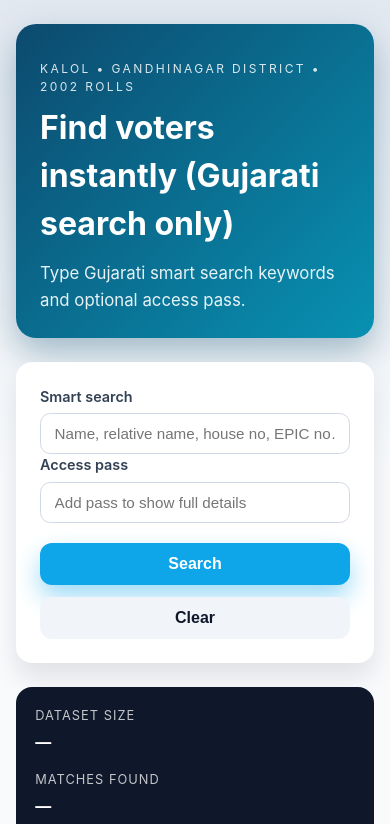
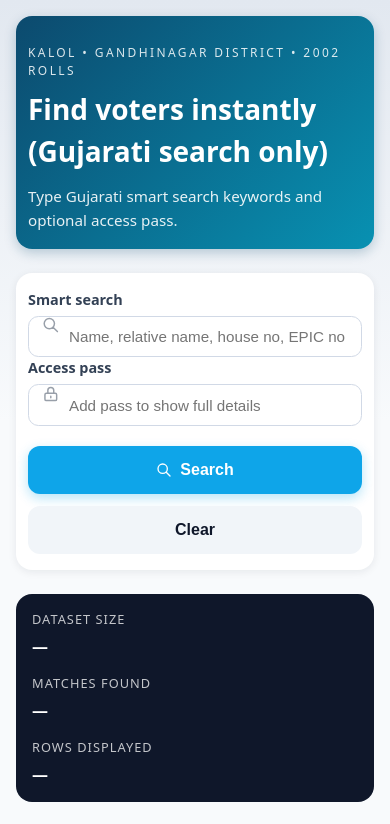
Before and after one commit to dhruvworld/sir, a React (Vite) app in the folder frontend/: page / in a window 390 px wide. Shown: the top 824 px of the page. Built offline with nearby package versions, Linux system fonts and the light colour scheme; no server answers.

Commit message:
Add mobile-first UI improvements: icons, table styling, loading states, and performance optimizations

```diff
--- a/frontend/index.html
+++ b/frontend/index.html
@@ -3,7 +3,9 @@
   <head>
     <meta charset="UTF-8" />
     <link rel="icon" type="image/svg+xml" href="/vite.svg" />
-    <meta name="viewport" content="width=device-width, initial-scale=1.0" />
+    <meta name="viewport" content="width=device-width, initial-scale=1.0, maximum-scale=5.0, user-scalable=yes" />
+    <meta name="theme-color" content="#0c4a6e" />
+    <meta name="mobile-web-app-capable" content="yes" />
     <title>SIR CHECK</title>
   </head>
   <body>
--- a/frontend/src/App.css
+++ b/frontend/src/App.css
@@ -1,9 +1,20 @@
+* {
+  box-sizing: border-box;
+}
+
 #root {
   max-width: 1200px;
   margin: 0 auto;
+  padding: 1rem;
+  font-family: system-ui, -apple-system, BlinkMacSystemFont, 'Segoe UI', sans-serif;
+  -webkit-font-smoothing: antialiased;
+  -moz-osx-font-smoothing: grayscale;
+}
+
+@media (min-width: 768px) {
+  #root {
     padding: 2.5rem 1.5rem 4rem;
-  font-family: 'Inter', system-ui, -apple-system, BlinkMacSystemFont, 'Segoe UI',
-    sans-serif;
+  }
 }
 
 .page {
@@ -13,11 +24,19 @@
 }
 
 header {
+  padding: 1.25rem 1rem;
+  border-radius: 1rem;
+  background: linear-gradient(135deg, #0c4a6e, #0891b2);
+  color: white;
+  box-shadow: 0 4px 12px rgb(12 74 110 / 25%);
+}
+
+@media (min-width: 768px) {
+  header {
     padding: 1.5rem;
     border-radius: 1.25rem;
-  background: linear-gradient(135deg, #0c4a6e, #0891b2);
-  color: white;
     box-shadow: 0 15px 35px rgb(12 74 110 / 35%);
+  }
 }
 
 .eyebrow {
@@ -42,10 +61,17 @@ header h1 {
 }
 
 .search-form {
-  padding: 1.5rem;
+  padding: 1rem;
   border-radius: 1rem;
   background: white;
+  box-shadow: 0 2px 8px rgb(15 23 42 / 8%);
+}
+
+@media (min-width: 768px) {
+  .search-form {
+    padding: 1.5rem;
     box-shadow: 0 15px 25px rgb(15 23 42 / 10%);
+  }
 }
 
 .field-grid {
@@ -66,18 +92,46 @@ header h1 {
   font-weight: 600;
 }
 
+.field {
+  position: relative;
+}
+
 .field input {
   border: 1px solid #d1d9e6;
   border-radius: 0.65rem;
   padding: 0.7rem 0.85rem;
   font-size: 0.95rem;
-  transition: border-color 0.2s ease, box-shadow 0.2s ease;
+  width: 100%;
+  transition: border-color 0.15s ease, box-shadow 0.15s ease;
+  -webkit-appearance: none;
+  appearance: none;
+}
+
+.field-with-icon input {
+  padding-left: 2.5rem;
 }
 
 .field input:focus {
   outline: none;
   border-color: #0ea5e9;
   box-shadow: 0 0 0 3px rgb(14 165 233 / 25%);
+}
+
+.field-icon {
+  position: absolute;
+  left: 0.85rem;
+  top: 50%;
+  margin-top: 0.15rem;
+  transform: translateY(-50%);
+  width: 1.1rem;
+  height: 1.1rem;
+  opacity: 0.5;
+  pointer-events: none;
+  transition: opacity 0.15s ease;
+}
+
+.field:focus-within .field-icon {
+  opacity: 0.7;
 }
 
 .form-actions {
@@ -90,31 +144,52 @@ header h1 {
 .form-actions button {
   border: none;
   border-radius: 0.75rem;
-  padding: 0.75rem 1.75rem;
+  padding: 0.85rem 1.5rem;
   font-size: 1rem;
   font-weight: 600;
   cursor: pointer;
-  transition: transform 0.2s ease, box-shadow 0.2s ease;
+  transition: transform 0.1s ease, box-shadow 0.1s ease, background 0.15s ease;
+  touch-action: manipulation;
+  -webkit-tap-highlight-color: transparent;
+  min-height: 44px;
+  display: inline-flex;
+  align-items: center;
+  justify-content: center;
+  gap: 0.5rem;
 }
 
 .form-actions button:disabled {
   opacity: 0.6;
   cursor: not-allowed;
+  transform: none !important;
 }
 
 .form-actions .primary {
   background: #0ea5e9;
   color: white;
-  box-shadow: 0 12px 24px rgb(14 165 233 / 40%);
+  box-shadow: 0 4px 12px rgb(14 165 233 / 30%);
 }
 
+.form-actions .primary:not(:disabled):active {
+  transform: scale(0.98);
+  box-shadow: 0 2px 6px rgb(14 165 233 / 30%);
+}
+
+@media (hover: hover) {
   .form-actions .primary:not(:disabled):hover {
     transform: translateY(-1px);
+    box-shadow: 0 6px 16px rgb(14 165 233 / 40%);
+  }
 }
 
 .form-actions .secondary {
   background: #f1f5f9;
   color: #0f172a;
+}
+
+.form-actions .secondary:not(:disabled):active {
+  transform: scale(0.98);
+  background: #e2e8f0;
 }
 
 .summary-bar {
@@ -152,6 +227,11 @@ header h1 {
   color: #0369a1;
 }
 
+.banner.warning {
+  background: #fef3c7;
+  color: #92400e;
+}
+
 .empty-state {
   text-align: center;
   padding: 3rem 1rem;
@@ -168,6 +248,26 @@ header h1 {
   overflow-x: auto;
   border-radius: 1rem;
   box-shadow: inset 0 0 0 1px #e2e8f0;
+  -webkit-overflow-scrolling: touch;
+  scrollbar-width: thin;
+}
+
+.results-wrapper::-webkit-scrollbar {
+  height: 8px;
+}
+
+.results-wrapper::-webkit-scrollbar-track {
+  background: #f1f5f9;
+  border-radius: 4px;
+}
+
+.results-wrapper::-webkit-scrollbar-thumb {
+  background: #cbd5e1;
+  border-radius: 4px;
+}
+
+.results-wrapper::-webkit-scrollbar-thumb:hover {
+  background: #94a3b8;
 }
 
 .results-table {
@@ -178,6 +278,9 @@ header h1 {
 
 .results-table thead {
   background: #f8fafc;
+  position: sticky;
+  top: 0;
+  z-index: 10;
 }
 
 .results-table th {
@@ -187,7 +290,28 @@ header h1 {
   letter-spacing: 0.06em;
   color: #475569;
   padding: 0.9rem;
-  border-bottom: 1px solid #e2e8f0;
+  border-bottom: 2px solid #e2e8f0;
+  font-weight: 600;
+  white-space: nowrap;
+}
+
+.results-table tbody tr {
+  transition: background-color 0.1s ease;
+  will-change: background-color;
+}
+
+.results-table tbody tr:nth-child(even) {
+  background-color: #f8fafc;
+}
+
+@media (hover: hover) {
+  .results-table tbody tr:hover {
+    background-color: #f1f5f9;
+  }
+}
+
+.results-table tbody tr:active {
+  background-color: #e2e8f0;
 }
 
 .results-table td {
@@ -299,21 +423,99 @@ header h1 {
   border: none;
   background: #0ea5e9;
   color: white;
-  padding: 0.45rem 0.9rem;
+  padding: 0.5rem 0.9rem;
   border-radius: 0.6rem;
   font-weight: 600;
   cursor: pointer;
   font-size: 0.85rem;
-  transition: background 0.2s ease;
+  transition: background 0.15s ease, transform 0.1s ease;
+  touch-action: manipulation;
+  -webkit-tap-highlight-color: transparent;
+  display: inline-flex;
+  align-items: center;
+  gap: 0.4rem;
+  min-height: 36px;
 }
 
+.share-button:active {
+  transform: scale(0.95);
+  background: #0284c7;
+}
+
+@media (hover: hover) {
   .share-button:hover {
     background: #0284c7;
   }
+}
 
-@media (max-width: 600px) {
-  #root {
-    padding: 1.5rem 1rem 3rem;
+.share-icon {
+  width: 1rem;
+  height: 1rem;
+  display: inline-block;
+}
+
+.loading-spinner {
+  display: inline-block;
+  width: 1.2rem;
+  height: 1.2rem;
+  border: 2px solid rgba(255, 255, 255, 0.3);
+  border-top-color: white;
+  border-radius: 50%;
+  animation: spin 0.6s linear infinite;
+}
+
+@keyframes spin {
+  to {
+    transform: rotate(360deg);
+  }
+}
+
+.loading-overlay {
+  position: relative;
+  min-height: 200px;
+  display: flex;
+  align-items: center;
+  justify-content: center;
+}
+
+.loading-overlay::before {
+  content: '';
+  position: absolute;
+  inset: 0;
+  background: rgba(255, 255, 255, 0.8);
+  border-radius: 1rem;
+  backdrop-filter: blur(2px);
+}
+
+.loading-content {
+  position: relative;
+  z-index: 1;
+  display: flex;
+  flex-direction: column;
+  align-items: center;
+  gap: 1rem;
+  color: #475569;
+}
+
+.loading-content .loading-spinner {
+  width: 2rem;
+  height: 2rem;
+  border-width: 3px;
+  border-color: #cbd5e1;
+  border-top-color: #0ea5e9;
+}
+
+@media (max-width: 767px) {
+  html {
+    -webkit-text-size-adjust: 100%;
+  }
+
+  body {
+    -webkit-tap-highlight-color: transparent;
+  }
+
+  .field-grid {
+    grid-template-columns: 1fr;
   }
 
   .form-actions {
@@ -322,9 +524,47 @@ header h1 {
 
   .form-actions button {
     width: 100%;
+    min-height: 48px;
+  }
+
+  .results-wrapper {
+    -webkit-overflow-scrolling: touch;
+    overscroll-behavior-x: contain;
   }
 
   .results-table {
     min-width: 600px;
+    font-size: 0.9rem;
+  }
+
+  .results-table th,
+  .results-table td {
+    padding: 0.7rem 0.6rem;
+  }
+
+  .summary-bar {
+    grid-template-columns: 1fr;
+    padding: 1rem;
+  }
+
+  header {
+    padding: 1rem 0.75rem;
+  }
+
+  header h1 {
+    font-size: 1.75rem;
+  }
+
+  .lede {
+    font-size: 0.95rem;
+  }
+
+  .search-form {
+    padding: 1rem 0.75rem;
+  }
+
+  .share-button {
+    min-height: 40px;
+    padding: 0.6rem 1rem;
   }
 }
--- a/frontend/src/App.tsx
+++ b/frontend/src/App.tsx
@@ -60,7 +60,15 @@ function App() {
       )}
 
       {error && <div className="banner error">{error}</div>}
-      {isLoading && <div className="banner info">Searching records…</div>}
+
+      {isLoading && (
+        <div className="loading-overlay">
+          <div className="loading-content">
+            <div className="loading-spinner" />
+            <p>Searching records…</p>
+          </div>
+        </div>
+      )}
 
       {!hasResults && !isLoading && !error && (
         <div className="empty-state">
@@ -69,7 +77,7 @@ function App() {
         </div>
       )}
 
-      {hasResults && <ResultsTable records={data!.results} limited={limitedView} />}
+      {hasResults && !isLoading && <ResultsTable records={data!.results} limited={limitedView} />}
     </div>
   )
 }
--- a/frontend/src/components/SearchForm.tsx
+++ b/frontend/src/components/SearchForm.tsx
@@ -37,7 +37,7 @@ export const SearchForm = ({
     <form className="search-form" onSubmit={handleSubmit}>
       <div className="field-grid">
         {textFields.map(({ name, label, placeholder }) => (
-          <label key={name} className="field">
+          <label key={name} className="field field-with-icon">
             <span>{label}</span>
             <input
               type="text"
@@ -45,10 +45,24 @@ export const SearchForm = ({
               placeholder={placeholder}
               onChange={(e) => onChange(name, e.target.value)}
             />
+            <svg
+              className="field-icon"
+              fill="none"
+              stroke="currentColor"
+              viewBox="0 0 24 24"
+              aria-hidden="true"
+            >
+              <path
+                strokeLinecap="round"
+                strokeLinejoin="round"
+                strokeWidth={2}
+                d="M21 21l-6-6m2-5a7 7 0 11-14 0 7 7 0 0114 0z"
+              />
+            </svg>
           </label>
         ))}
       </div>
-      <label className="field pass-field">
+      <label className="field field-with-icon pass-field">
         <span>Access pass</span>
         <input
           type="password"
@@ -56,10 +70,48 @@ export const SearchForm = ({
           placeholder="Add pass to show full details"
           onChange={(e) => onChange('pass', e.target.value)}
         />
+        <svg
+          className="field-icon"
+          fill="none"
+          stroke="currentColor"
+          viewBox="0 0 24 24"
+          aria-hidden="true"
+        >
+          <path
+            strokeLinecap="round"
+            strokeLinejoin="round"
+            strokeWidth={2}
+            d="M12 15v2m-6 4h12a2 2 0 002-2v-6a2 2 0 00-2-2H6a2 2 0 00-2 2v6a2 2 0 002 2zm10-10V7a4 4 0 00-8 0v4h8z"
+          />
+        </svg>
       </label>
       <div className="form-actions">
         <button type="submit" className="primary" disabled={isLoading}>
-          {isLoading ? 'Searching…' : 'Search'}
+          {isLoading ? (
+            <>
+              <span className="loading-spinner" />
+              Searching…
+            </>
+          ) : (
+            <>
+              <svg
+                width="16"
+                height="16"
+                fill="none"
+                stroke="currentColor"
+                viewBox="0 0 24 24"
+                aria-hidden="true"
+              >
+                <path
+                  strokeLinecap="round"
+                  strokeLinejoin="round"
+                  strokeWidth={2}
+                  d="M21 21l-6-6m2-5a7 7 0 11-14 0 7 7 0 0114 0z"
+                />
+              </svg>
+              Search
+            </>
+          )}
         </button>
         <button
           type="button"
```
Also changed, not shown: frontend/src/components/ResultsTable.tsx (+28 -0 lines), 2 other files (tests, documents, lock files or other folders). Lines whose indentation alone changed are shown as unchanged.
